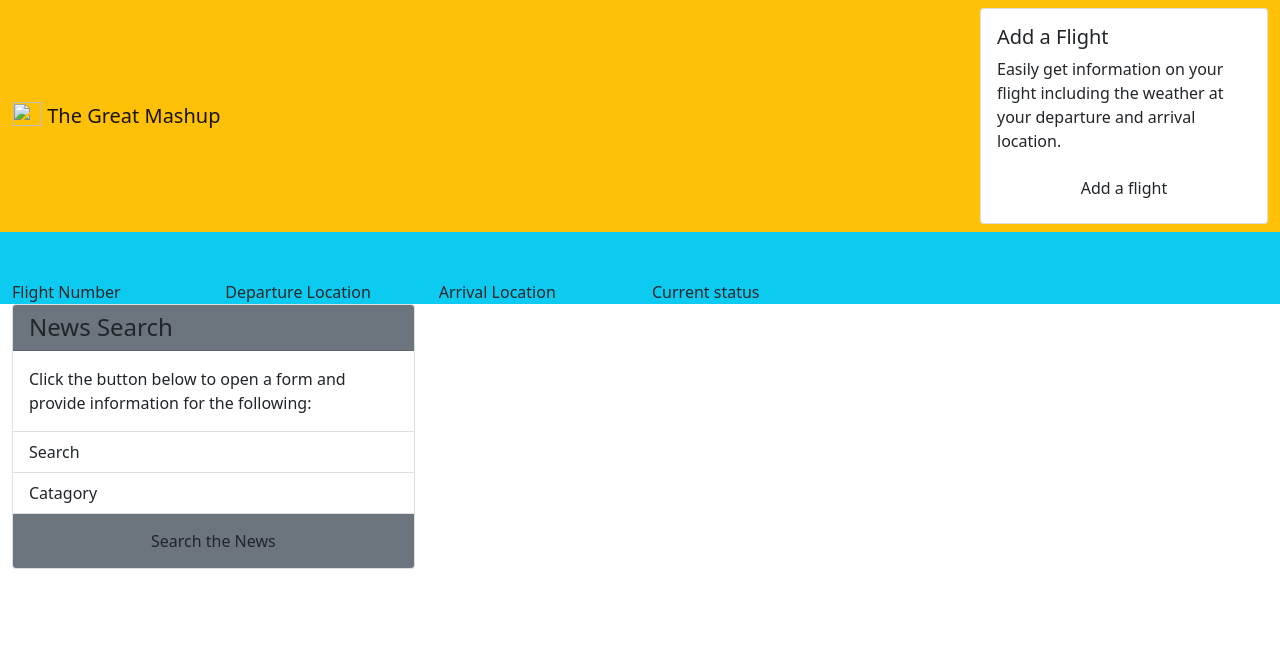
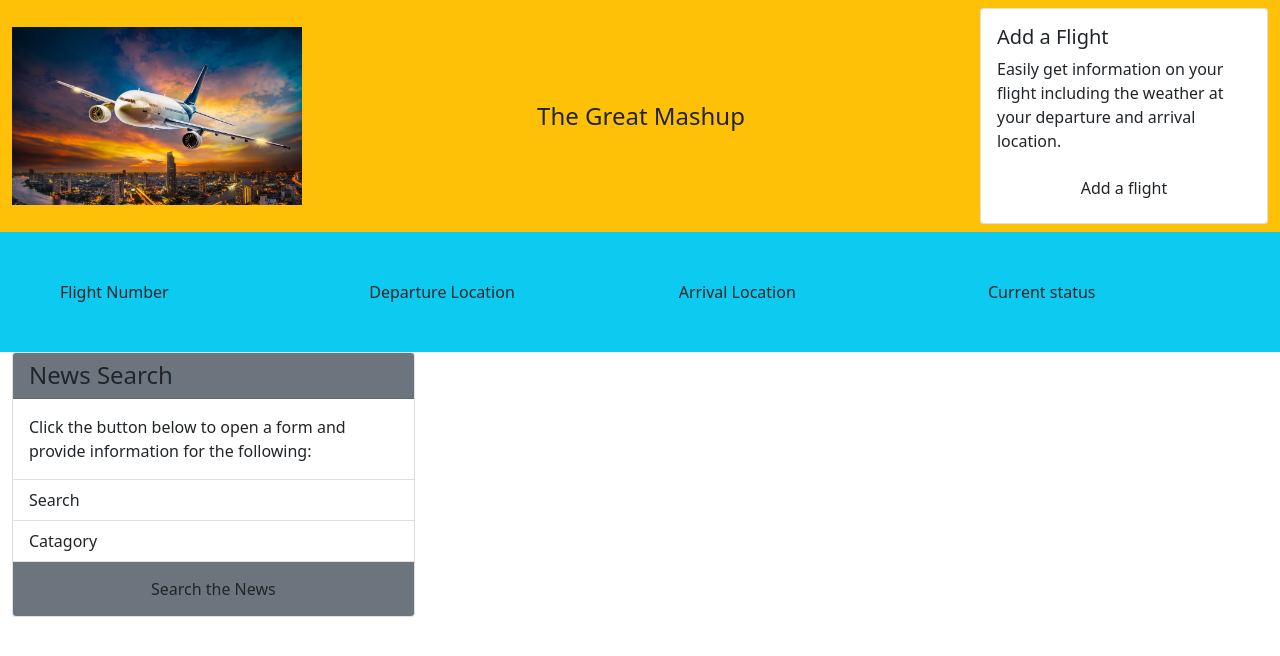
Before and after one commit to BreakfastSandwich/the_great_mashup, a plain HTML site: page index.html in a window 1280 px wide. Drawn offline with nearby package versions, Linux system fonts and the light colour scheme.

Commit message:
added img

```diff
--- a/index.html
+++ b/index.html
@@ -14,11 +14,13 @@
 <body>
     <nav class="navbar navbar-light bg-warning">
         <div class="container-fluid">
-            <a class="navbar-brand" href="#">
-                <img src="/docs/5.1/assets/brand/bootstrap-logo.svg" alt="" width="30" height="24"
+            <!-- <a class="navbar-brand" href="#"> -->
+                <img src="./assets/images/airplane.jpg" alt="" width="290rem" height="100%"
                     class="d-inline-block align-text-top">
-                The Great Mashup
-            </a>
+                            <!-- </a> -->
+                            <!-- <h3></h3> -->
+                            <div class="fs-4" width="20%">The Great Mashup</div>
+
             <div class="card" style="width: 18rem;">
                 <div class="card-body">
                     <h5 class="card-title">Add a Flight</h5>
@@ -30,6 +32,7 @@
                     </button>
                 </div>
             </div>
+        </>
         </div>
     </nav>
 
@@ -45,16 +48,16 @@
 
         <div class="container-fluid">
             <div class="row bg-info">
-                <div class="col-3 col-lg-2 mt-5">
+                <div class="col-12 col-md-6 col-lg-2 m-5">
                     Flight Number
                 </div>
-                <div class="col-3 col-lg-2 mt-5">
+                <div class="col-12 col-md-6 col-lg-2 m-5">
                     Departure Location
                 </div>
-                <div class="col-3 col-lg-2 mt-5">
+                <div class="col-12 col-md-6 col-lg-2 m-5">
                     Arrival Location
                 </div>
-                <div class="col-3 col-lg-2 mt-5">
+                <div class="col-12 col-md-6 col-lg-2 m-5">
                     Current status
                 </div>
                 <div class="modal fade" id="stock-ticker-modal" tabindex="-1" aria-labelledby="stock-ticker-modal-label"
```
Also changed, not shown: assets/images/airplane.jpg (added).
